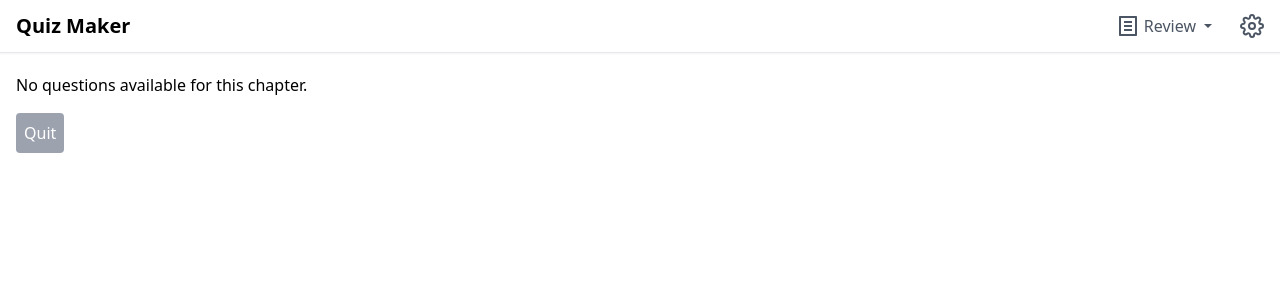
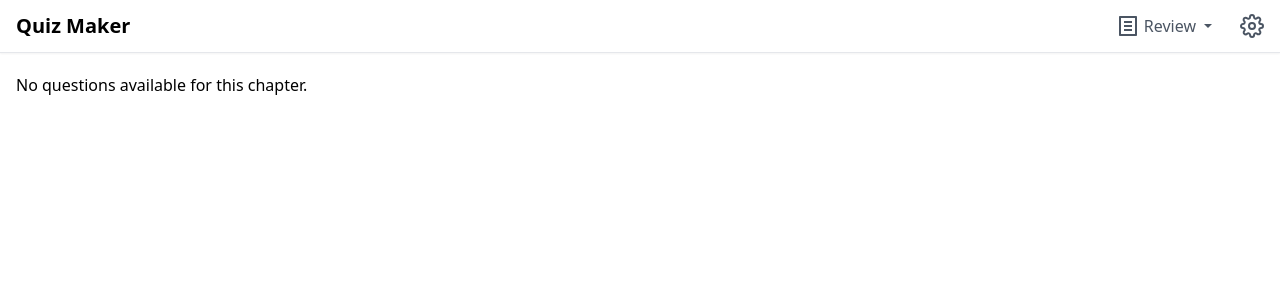
Before and after one commit to qurore/quiz-maker-frontend, a React (Create React App) app: page /quiz/1/1 in a window 1280 px wide. Shown: the top 300 px of the page. Built offline with nearby package versions, Linux system fonts and the light colour scheme; no server answers.

Commit message:
modified quit mechanism

```diff
--- a/src/components/Question.js
+++ b/src/components/Question.js
@@ -1,6 +1,6 @@
 import { useState } from 'react';
 
-function Question({ data, onNext, onIncorrect, currentQuestionNumber, totalQuestions }) {
+function Question({ data, onNext, onIncorrect, onQuit, currentQuestionNumber, totalQuestions }) {
   const [selectedOption, setSelectedOption] = useState('');
   const [userAnswer, setUserAnswer] = useState('');
   const [isAnswered, setIsAnswered] = useState(false);
@@ -87,6 +87,12 @@ function Question({ data, onNext, onIncorrect, currentQuestionNumber, totalQuest
       ) : (
         <div>Unsupported question type</div>
       )}
+      <button
+        className="left-align mt-4 p-2 bg-gray-400 text-white rounded"
+        onClick={onQuit}
+      >
+        Quit
+      </button>
       {!isAnswered && (
         <button
           className="mt-4 p-2 bg-blue-500 text-white rounded"
--- a/src/components/Quiz.js
+++ b/src/components/Quiz.js
@@ -61,17 +61,12 @@ function Quiz() {
         <Question
           data={questions[currentQuestionIndex]}
           onNext={handleNext}
+          onQuit={handleQuit}
           onIncorrect={handleIncorrect}
           currentQuestionNumber={currentQuestionIndex + 1}
           totalQuestions={questions.length}
         />
       )}
-      <button
-        className="mt-4 p-2 bg-gray-400 text-white rounded"
-        onClick={handleQuit}
-      >
-        Quit
-      </button>
     </div>
   );
 }
```
